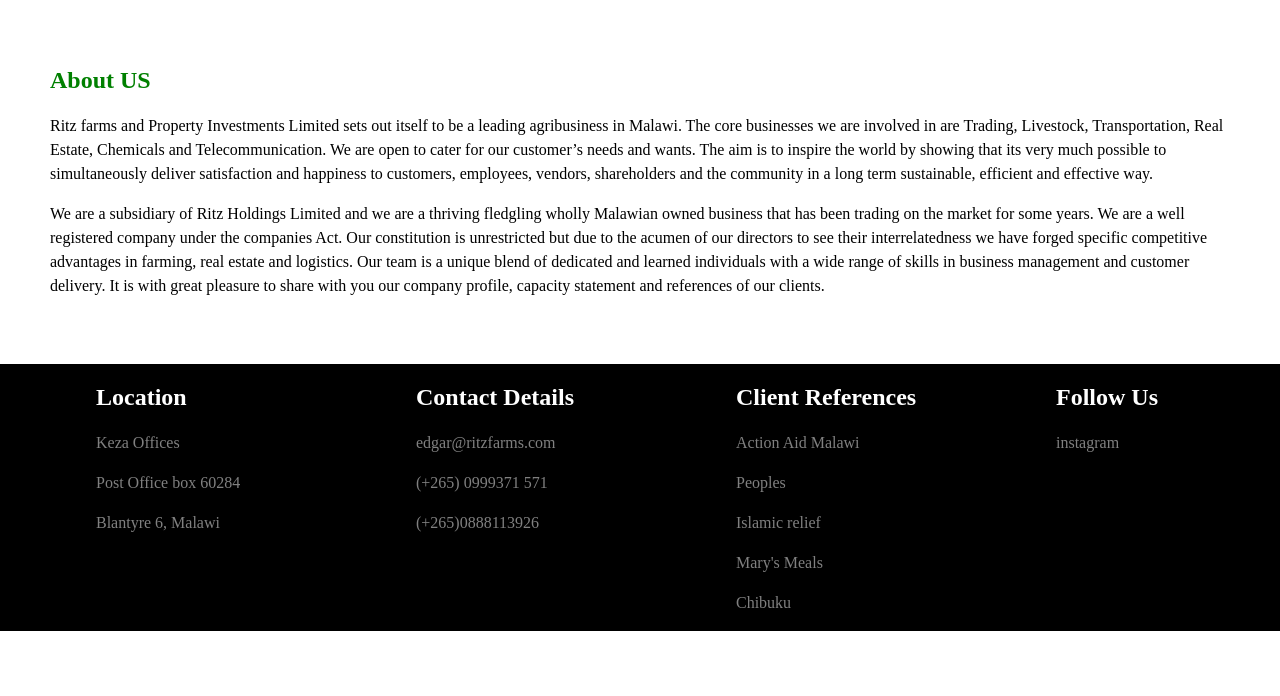
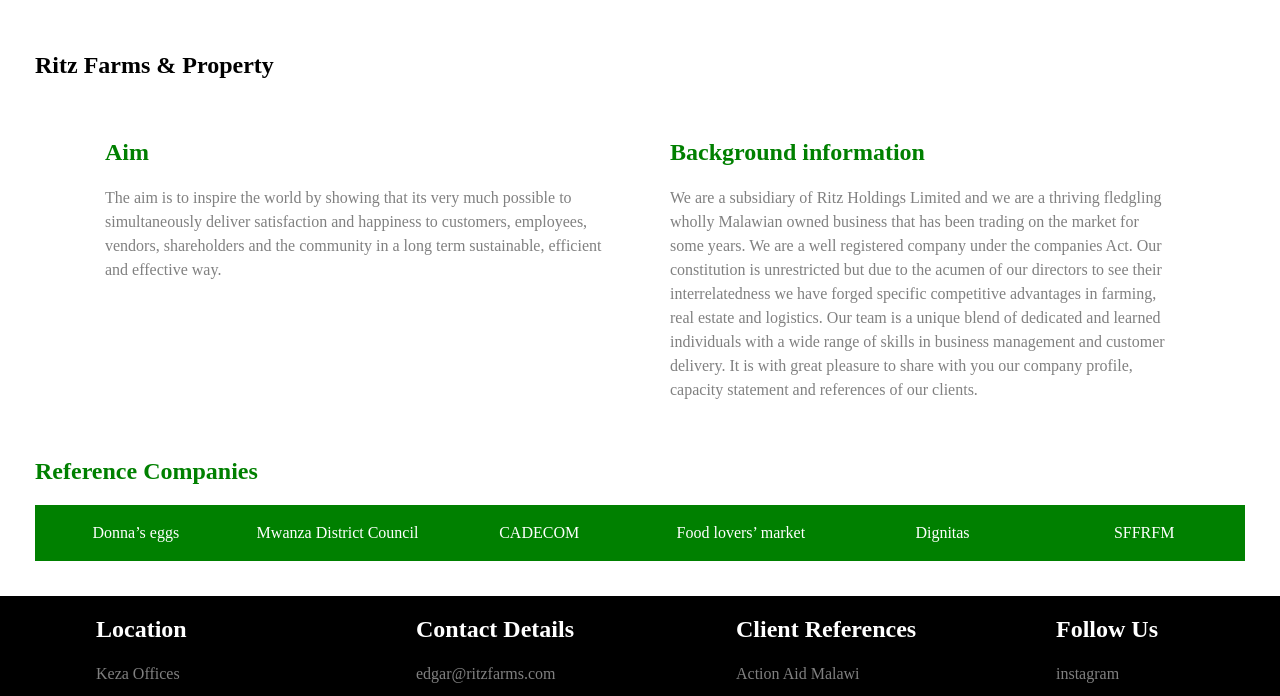
Before and after one commit to WatipasoChirambo/raf.github.io, a Gatsby site: page /about in a window 1280 px wide. Shown: the part 104-800 px from the top of the page. Built offline with nearby package versions, Linux system fonts and the light colour scheme; Gatsby itself is replaced by a stand-in of ours.

Commit message:
about page information and a bit styling

```diff
--- a/src/pages/about.js
+++ b/src/pages/about.js
@@ -1,25 +1,41 @@
 import React from "react"
 import Layout from '../components/Layout'
+import * as styles from '../styles/about.module.css'
 
 export default function About() {
   return (
       <Layout>
     <section>
       <div>
-        <h2>About US</h2>
+        <h1>Ritz Farms & Property</h1>
       </div>
-      <div>
-        <p>Ritz farms and Property Investments Limited sets out itself to be a leading agribusiness in Malawi.
-          The core businesses we are involved in are Trading, Livestock, Transportation, Real Estate, Chemicals and Telecommunication.
-          We are open to cater for our customer’s needs and wants.
+      <div className={styles.about_info}>
+        <div className={styles.first_about_info}>
+          <h2>Aim</h2>
+          <p>
           The aim is to inspire the world by showing that its very much possible to simultaneously deliver satisfaction and happiness to customers,
           employees, vendors, shareholders and the community in a long term sustainable, efficient and effective way.
           </p>
+        </div>
+        <div className={styles.second_about_info}>
+          <h2>Background information</h2>
           <p>
             We are a subsidiary of Ritz Holdings Limited and we are a thriving fledgling wholly Malawian owned business that has been trading on the market for some years. We are a well registered company under the companies Act. Our constitution is unrestricted but due to the acumen of our directors to see their interrelatedness we have forged specific competitive advantages in farming, real estate and logistics. Our team is a unique blend of dedicated and learned individuals with a wide range of skills in business management and customer delivery.
             It is with great pleasure to share with you our company profile, capacity statement and references of our clients.
           </p>
         </div>
+      </div>
+      <div>
+      <h2>Reference Companies</h2>
+        <div className={styles.reference_list}>
+            <p>Donna’s eggs</p>
+            <p>Mwanza District Council</p>
+            <p>CADECOM</p>
+            <p>Food lovers’ market </p>
+            <p>Dignitas</p>
+            <p>SFFRFM</p>
+        </div>
+      </div>
     </section>
     </Layout>
   )
--- /dev/null
+++ b/src/styles/about.module.css
@@ -0,0 +1,40 @@
+.about_info{
+    display: grid;
+    grid-template-columns: repeat(auto-fit, minmax(50px, 0.5fr));
+    column-gap: 20px;
+    margin-left: 50px;
+    margin-right: 50px;
+    gap: 20px;
+}
+.first_about_info{
+    max-width: 100%;
+    text-align: start;
+    padding: 20px;
+}
+.first_about_info> h2{
+    color: green;
+}
+.first_about_info> p{
+    color: gray;
+}
+.second_about_info{
+    max-width: 100%;
+    text-align: start;
+    padding: 20px;
+}
+.second_about_info> h2{
+    color: green;
+}
+.second_about_info> p{
+    color: gray;
+}
+.references{
+    display: grid;
+    grid-template-rows: repeat(auto-fit, minmax(200px, 1fr));
+}
+.reference_list{
+    background-color: green;
+    display: grid;
+    grid-template-columns: repeat(auto-fit, minmax(200px, 1fr));
+    color: white;
+}
--- a/src/styles/global.css
+++ b/src/styles/global.css
@@ -33,7 +33,7 @@
 .content{
   display: grid;
     grid-template-columns: 1fr;
-    margin: 50px;
+    margin: 35px;
 }
 nav {
   display: grid;
--- a/src/styles/home.module.css
+++ b/src/styles/home.module.css
@@ -21,7 +21,10 @@
   }
   .slogan>h2{
     text-align:left;
-    font-size: 3em;
+    font-size: 4em;
+  }
+  .slogan>div>p>b{
+    color: black;
   }
   .left_middle_background{
     background-color:green;
```
Also changed, not shown: src/pages/index.js (+7 -2 lines). Lines whose indentation alone changed are shown as unchanged.
